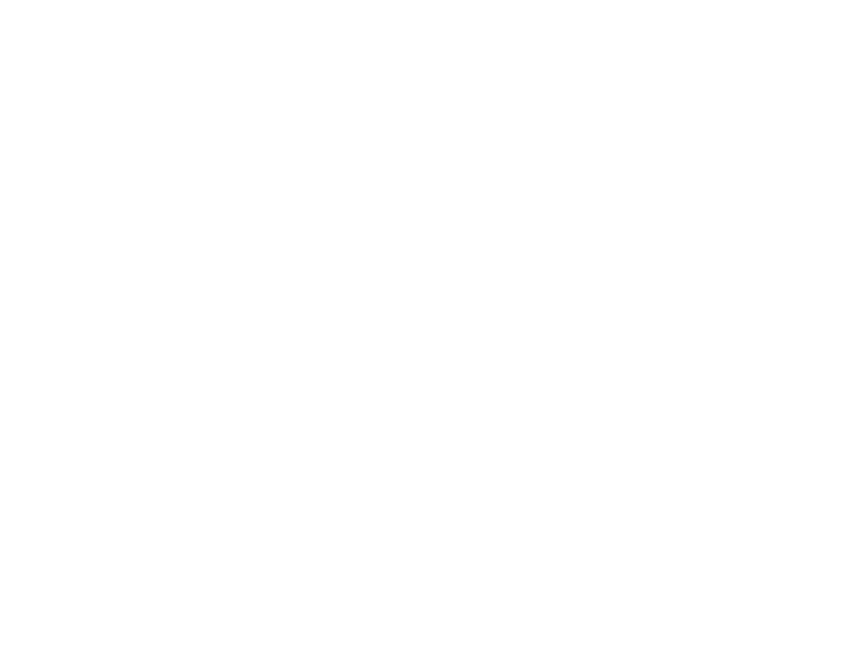
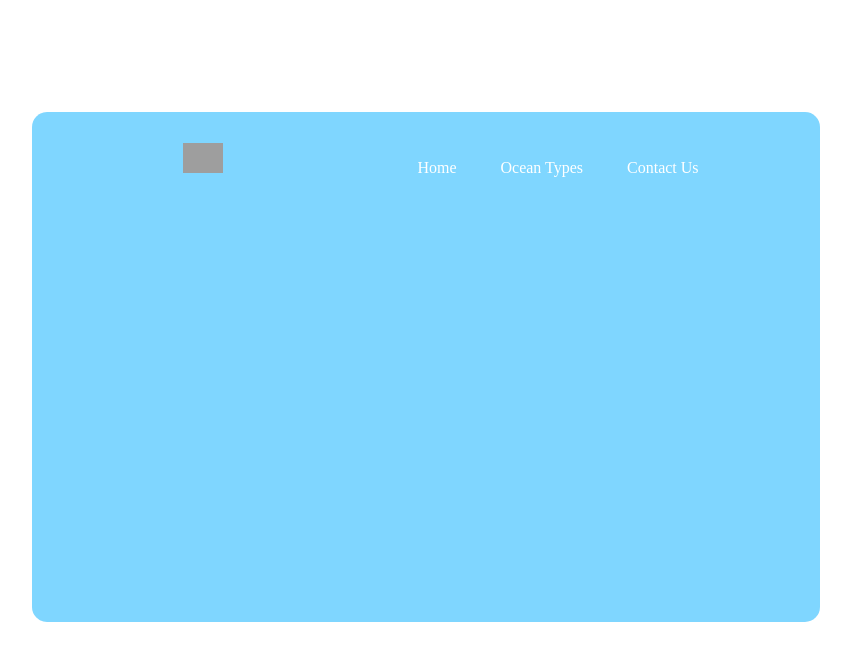
Before and after one commit to Iimvalue/ocean-website, a plain HTML site: page index.html in a window 1280 px wide. Shown: the whole page, without its empty margins (214-1065 px from the left). Drawn offline with Linux system fonts and the light colour scheme; grey boxes are pictures that could not be loaded.

Commit message:
adjust navigation

```diff
--- a/index.html
+++ b/index.html
@@ -1,11 +1,26 @@
 <!DOCTYPE html>
 <html lang="en">
-<head>
-    <meta charset="UTF-8">
-    <meta name="viewport" content="width=device-width, initial-scale=1.0">
+  <head>
+    <meta charset="UTF-8" />
+    <meta name="viewport" content="width=device-width, initial-scale=1.0" />
     <title>Discover The Ocean</title>
-</head>
-<body>
+    <link rel="stylesheet" href="style.css">
+  </head>
+  <body>
 
-</body>
+    <div class="container">
+      <header>
+        <nav>
+          <ul>
+            <li><img src="https://cdn-icons-png.flaticon.com/512/4971/4971976.png" alt="whale" width="40px" /></li>
+            <li><a href="./index.html">Home</a></li>
+            <li><a href="./ocean-types.html">Ocean Types</a></li>
+            <li><a href="./contact-us.hmtl">Contact Us</a></li>
+          </ul>
+        </nav>
+      </header>
+
+      <main></main>
+    </div>
+  </body>
 </html>
--- a/style.css
+++ b/style.css
@@ -0,0 +1,33 @@
+
+
+.container{
+
+    width: 60%;
+    height:30em;
+    background-color: rgb(127, 214, 255);
+    margin: 7em auto;
+    border-radius: 15px;
+    padding: 15px;
+}
+
+/* Navigation bar start */
+ul{
+text-align: center;
+}
+ul li{
+display: inline-block;
+margin: 0 10px;
+}
+ul li img{
+    margin-right: 10em;
+}
+a{
+    padding: 10px;
+    text-decoration: none;
+    color: white;
+}
+a:hover{
+    background-color: rgba(5, 198, 246, 0.355);
+    border-radius: 8px;
+}
+/* Navigation bar end */
```
